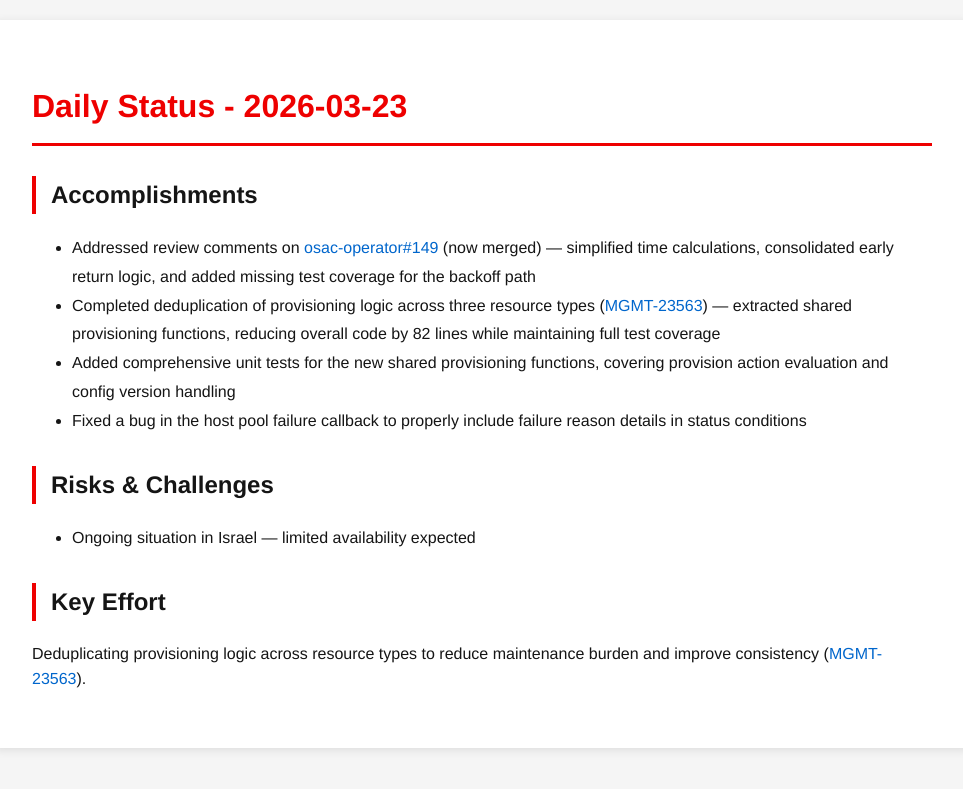
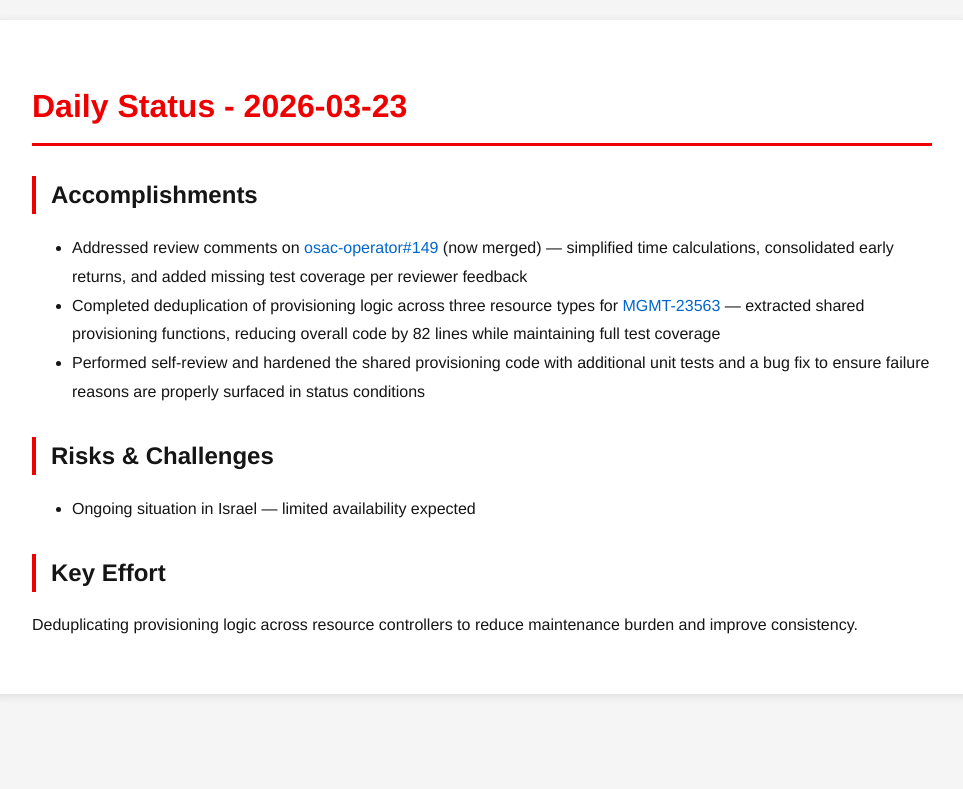
Before and after one commit to tzvatot/daily-status, a Jekyll site: the page built from 2026-03-23.md, in a window 1280 px wide. Shown: the top 789 px of the page, without its empty margins (158-1121 px from the left). Built offline with Jekyll 4.4.1, drawn with Linux system fonts in a browser that asks for light colours.

Commit message:
Daily status update - 2026-03-23

```diff
--- a/2026-03-23.md
+++ b/2026-03-23.md
@@ -7,13 +7,12 @@ date: 2026-03-23
 # Daily Status - 2026-03-23
 
 ## Accomplishments
-- Addressed review comments on [osac-operator#149](https://github.com/osac-project/osac-operator/pull/149) (now merged) — simplified time calculations, consolidated early return logic, and added missing test coverage for the backoff path
-- Completed deduplication of provisioning logic across three resource types ([MGMT-23563](https://issues.redhat.com/browse/MGMT-23563)) — extracted shared provisioning functions, reducing overall code by 82 lines while maintaining full test coverage
-- Added comprehensive unit tests for the new shared provisioning functions, covering provision action evaluation and config version handling
-- Fixed a bug in the host pool failure callback to properly include failure reason details in status conditions
+- Addressed review comments on [osac-operator#149](https://github.com/osac-project/osac-operator/pull/149) (now merged) — simplified time calculations, consolidated early returns, and added missing test coverage per reviewer feedback
+- Completed deduplication of provisioning logic across three resource types for [MGMT-23563](https://issues.redhat.com/browse/MGMT-23563) — extracted shared provisioning functions, reducing overall code by 82 lines while maintaining full test coverage
+- Performed self-review and hardened the shared provisioning code with additional unit tests and a bug fix to ensure failure reasons are properly surfaced in status conditions
 
 ## Risks & Challenges
 - Ongoing situation in Israel — limited availability expected
 
 ## Key Effort
-Deduplicating provisioning logic across resource types to reduce maintenance burden and improve consistency ([MGMT-23563](https://issues.redhat.com/browse/MGMT-23563)).
+Deduplicating provisioning logic across resource controllers to reduce maintenance burden and improve consistency.
```
